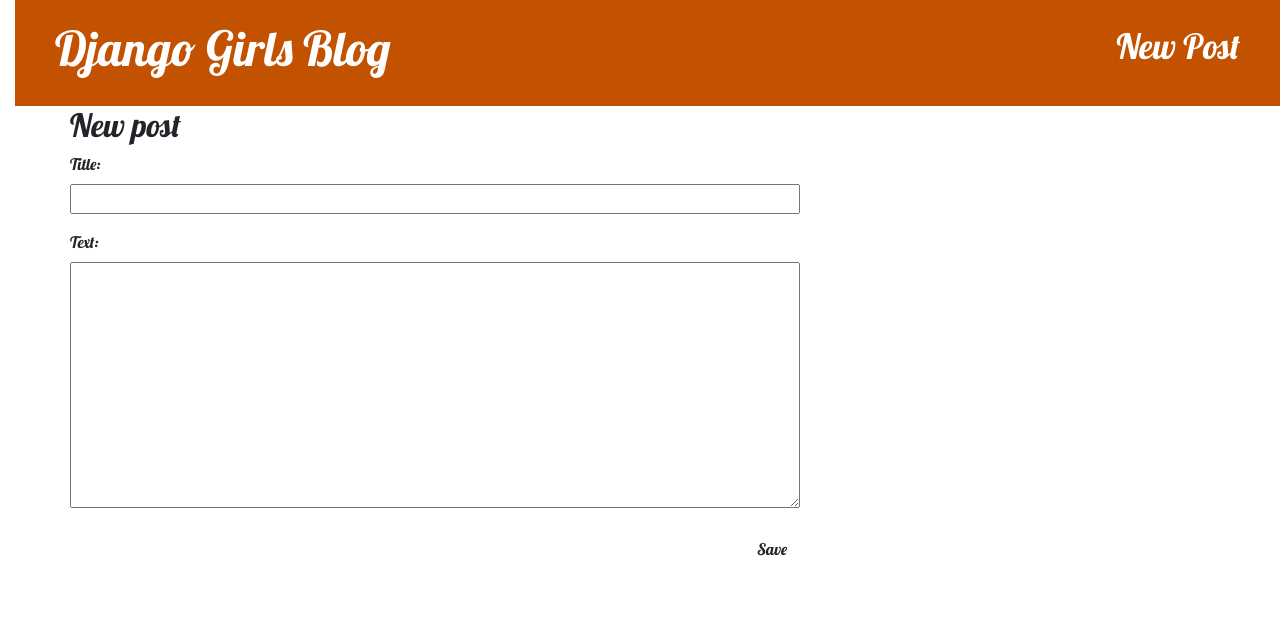
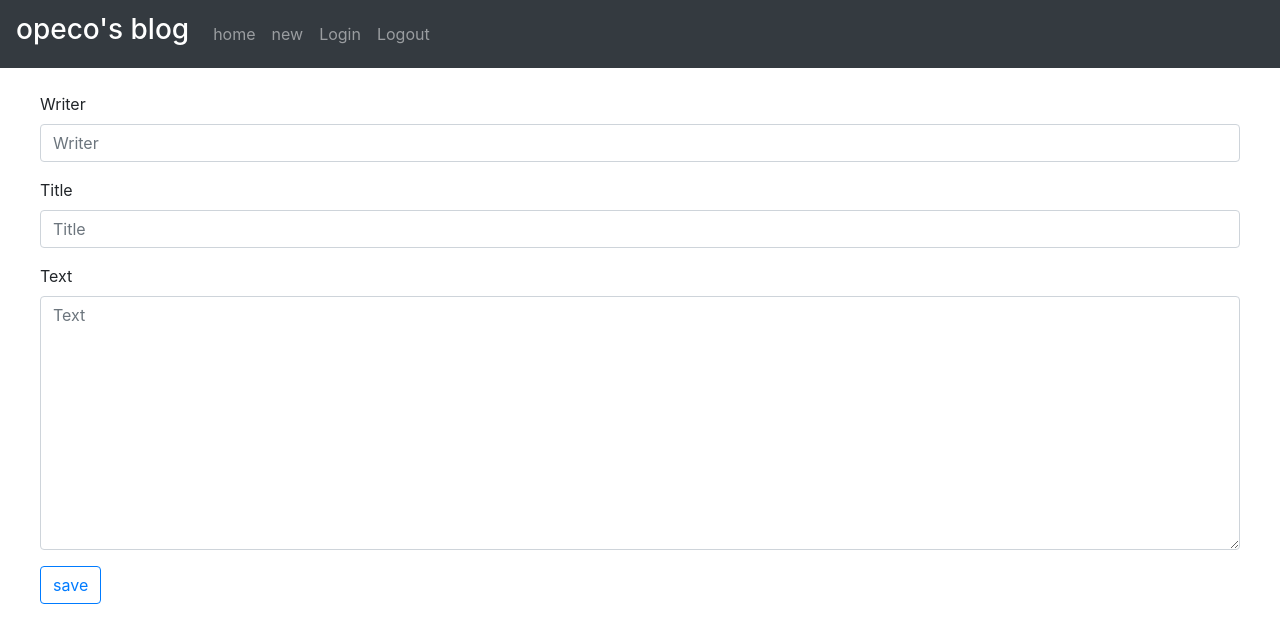
Before and after one commit to opeco17/django_on_kubernetes, a Django app: page /post/new/ in a window 1280 px wide. Shown: the top 643 px of the page. Run offline with Django 3.2, Linux system fonts and the light colour scheme; some libraries are stand-ins or nearby versions.

Commit message:
implement

```diff
--- a/src/mysite/mysite/blog/forms.py
+++ b/src/mysite/mysite/blog/forms.py
@@ -6,4 +6,4 @@
 
     class Meta:
         model = Post
-        fields = ('title', 'text', )
+        fields = ('writer', 'title', 'text', )
--- a/src/mysite/mysite/blog/models.py
+++ b/src/mysite/mysite/blog/models.py
@@ -4,7 +4,7 @@
 
 
 class Post(models.Model):
-    author = models.ForeignKey(settings.AUTH_USER_MODEL, on_delete=models.CASCADE)
+    writer = models.CharField(max_length=100)
     title = models.CharField(max_length=200)
     text = models.TextField()
     created_date = models.DateTimeField(default=timezone.now)
@@ -15,4 +15,4 @@
         self.save()
 
     def __str__(self):
-        return self.title
+        return f'id:{self.id}\nwriter:{self.writer}\ntitle:{self.title}\ntext:{self.text}'
--- a/src/mysite/mysite/blog/urls.py
+++ b/src/mysite/mysite/blog/urls.py
@@ -4,7 +4,7 @@
 
 urlpatterns = [
     path('', views.post_list, name='post_list'),
-    path('post/<int:pk>/', views.post_detail, name='post_detail'),
+    path('post/<int:post_id>/', views.post_detail, name='post_detail'),
+    path('post/<int:post_id>/edit/', views.post_edit, name='post_edit'),
     path('post/new/', views.post_new, name='post_new'),
-    path('post/<int:pk>/edit/', views.post_edit, name='post_edit'),
 ]
--- a/src/mysite/mysite/blog/views.py
+++ b/src/mysite/mysite/blog/views.py
@@ -7,7 +7,7 @@
 
 class PostListView(View):
     def get(self, request, *args, **kwargs):
-        posts = Post.objects.filter(published_date__lte=timezone.now()).order_by('published_date')
+        posts = Post.objects.filter(published_date__lte=timezone.now()).order_by('published_date').reverse()
         context = {'posts': posts}
         return render(request, 'blog/post_list.html', context)
 
@@ -16,13 +16,34 @@
 
 
 class PostDetailView(View):
-    def get(self, request, pk, *args, **kwargs):
-        post = Post.objects.filter(pk=pk)
+    def get(self, request, post_id, *args, **kwargs):
+        post = Post.objects.filter(id=post_id).first()
         context = {'post': post}
         return render(request, 'blog/post_detail.html', context)
 
 
 post_detail = PostDetailView.as_view()
+
+
+class PostEditView(View):
+    def get(self, request, post_id, *args, **kwargs):
+        post = get_object_or_404(Post, id=post_id)
+        form = PostForm(instance=post)
+        context = {'form': form}
+        return render(request, 'blog/post_edit.html', context)
+
+    def post(self, request, post_id, *args, **kwargs):
+        post = get_object_or_404(Post, id=post_id)
+        form = PostForm(request.POST, instance=post)
+        if form.is_valid():
+            post = form.save(commit=True)
+            post.author = request.user
+            post.published_date = timezone.now()
+            post.save()
+            return redirect('post_detail', post_id=post.id)
+
+
+post_edit = PostEditView.as_view()
 
 
 class PostNewView(View):
@@ -38,28 +59,7 @@
             post.author = request.user
             post.published_date = timezone.now()
             post.save()
-            return redirect('post_detail', pk=post.pk)
+            return redirect('post_detail', post_id=post.id)
 
 
 post_new = PostNewView.as_view()
-
-
-class PostEditView(View):
-    def get(self, request, pk, *args, **kwargs):
-        post = get_object_or_404(Post, pk=pk)
-        form = PostForm(instance=post)
-        context = {'form': form}
-        return render(request, 'blog/post_edit.html', context)
-
-    def post(self, request, pk, *args, **kwargs):
-        post = get_object_or_404(Post, pk=pk)
-        form = PostForm(request.POST, instance=post)
-        if form.is_valid():
-            post = form.save(commit=True)
-            post.author = request.user
-            post.published_date = timezone.now()
-            post.save()
-            return redirect('post_detail', pk=post.pk)
-
-
-post_edit = PostEditView.as_view()
--- a/src/mysite/mysite/static/css/blog.css
+++ b/src/mysite/mysite/static/css/blog.css
@@ -1,55 +1,39 @@
-h1 a, h2 a {
-    color: #C25100;
+.content {
+    padding-left: 40px;
+    padding-right: 40px;
 }
 
-body {
-    padding-left: 15px;
-    font-family: 'Lobster';
+.post-title {
+    font-size: 20pt;
 }
 
-.page-header {
-    background-color: #C25100;
-    margin-top: 0;
-    padding: 20px 20px 20px 40px;
+.post-title a {
+    color: black;
+    font-size: 20pt;
 }
 
-.page-header h1, .page-header h1 a, .page-header h1 a:visited, .page-header h1 a:active {
-    color: #ffffff;
-    font-size: 36pt;
-    text-decoration: none;
+.post-writer-date {
+    opacity: 0.7;
 }
 
-.content {
-    margin-left: 40px;
+.post-text {
+    font-size: 15pt;
 }
 
-h1, h2, h3, h4 {
-    font-family: 'Lobster', cursive;
+.post-writer-date-detail {
+    font-size: 15pt;
+    opacity: 0.7;
 }
 
-.date {
-    color: #828282;
+.post-text-detail {
+    font-size: 15pt;
 }
 
-.save {
-    float: right;
+.post-edit-detail {
+    text-align: right;
 }
 
-.post-form textarea, .post-form input {
-    width: 100%;
+.post-edit-detail a {
+    color: black;
+    opacity: 0.7;
 }
-
-.top-menu, .top-menu:hover, .top-menu:visited {
-    color: #ffffff;
-    float: right;
-    font-size: 26pt;
-    margin-right: 20px;
-}
-
-.post {
-    margin-bottom: 70px;
-}
-
-.post h2 a, .post h2 a:visited {
-    color: #000000;
-}
--- a/src/mysite/mysite/templates/base.html
+++ /dev/null
@@ -1,29 +0,0 @@
-<!DOCTYPE html>
-{% load static %}
-{% load bootstrap4 %}
-{% bootstrap_css %}
-{% bootstrap_javascript jquery=True %}
-
-<html lang='ja'>
-    <head>
-        <title>Django Girls blog</title>
-        <link href='//fonts.googleapis.com/css?family=Lobster&subset=latin,latin-ext' rel='stylesheet' type='text/css'>
-        <link rel="stylesheet" href="{% static 'css/blog.css' %}">
-    </head>
-    <body>
-        <body>
-            <div class="page-header">
-                <a href="{% url 'post_new' %}" class="top-menu">New Post</a>
-                <h1><a href="/">Django Girls Blog</a></h1>
-            </div>
-            <div class="content container">
-                <div class="row">
-                    <div class="col-md-8">
-                    {% block content %}
-                    {% endblock %}
-                    </div>
-                </div>
-            </div>
-        </body>
-    </body>
-</html>
--- /dev/null
+++ b/src/mysite/mysite/templates/blog/base.html
@@ -0,0 +1,30 @@
+<!DOCTYPE html>
+{% load static %}
+{% load bootstrap4 %}
+{% bootstrap_css %}
+{% bootstrap_javascript jquery=True %}
+
+<html lang='ja'>
+    <head>
+        <title>{% block title %}opeco's blog{% endblock %}</title>
+        <link rel="stylesheet" href="{% static 'css/blog.css' %}">
+    </head>
+    <body>
+        <nav class="navbar navbar-expand-lg navbar-dark bg-dark">
+            <a class="navbar-brand" href="/"><h3>opeco's blog</h3></a>
+            <div class="collapse navbar-collapse" id="navbarNav">
+                <ul class="navbar-nav">
+                    <li class="nav-item"><a class="nav-link" href="/">home</a></li>
+                    <li class="nav-item"><a class="nav-link" href="{% url 'post_new' %}">new</a></li>
+                    <li class="nav-item"><a class="nav-link" href="/">Login</a></li>
+                    <li class="nav-item"><a class="nav-link" href="/">Logout</a></li>
+                </ul>
+            </div>
+        </nav>
+        <br>
+        <div class="content">
+            {% block content %}
+            {% endblock %}
+        </div>
+    </body>
+</html>
--- a/src/mysite/mysite/templates/blog/post_edit.html
+++ b/src/mysite/mysite/templates/blog/post_edit.html
@@ -1,9 +1,10 @@
-{% extends 'base.html' %}
+{% extends 'blog/base.html' %}
+{% load bootstrap4 %}
 
 {% block content %}
-    <h2>New post</h2>
-    <form method="POST" class="post-form">{% csrf_token %}
-        {{ form.as_p }}
-        <button type="submit" class="save btn btn-default">Save</button>
-    </form>
+<form method="POST" class="post-form">
+    {% csrf_token %}
+    {% bootstrap_form form %}
+    <button type="submit" class="btn btn-outline-primary">save</button>
+</form>
 {% endblock %}
```
Also changed, not shown: src/mysite/mysite/templates/blog/post_detail.html (+18 -9 lines), src/mysite/mysite/templates/blog/post_list.html (+11 -6 lines).
